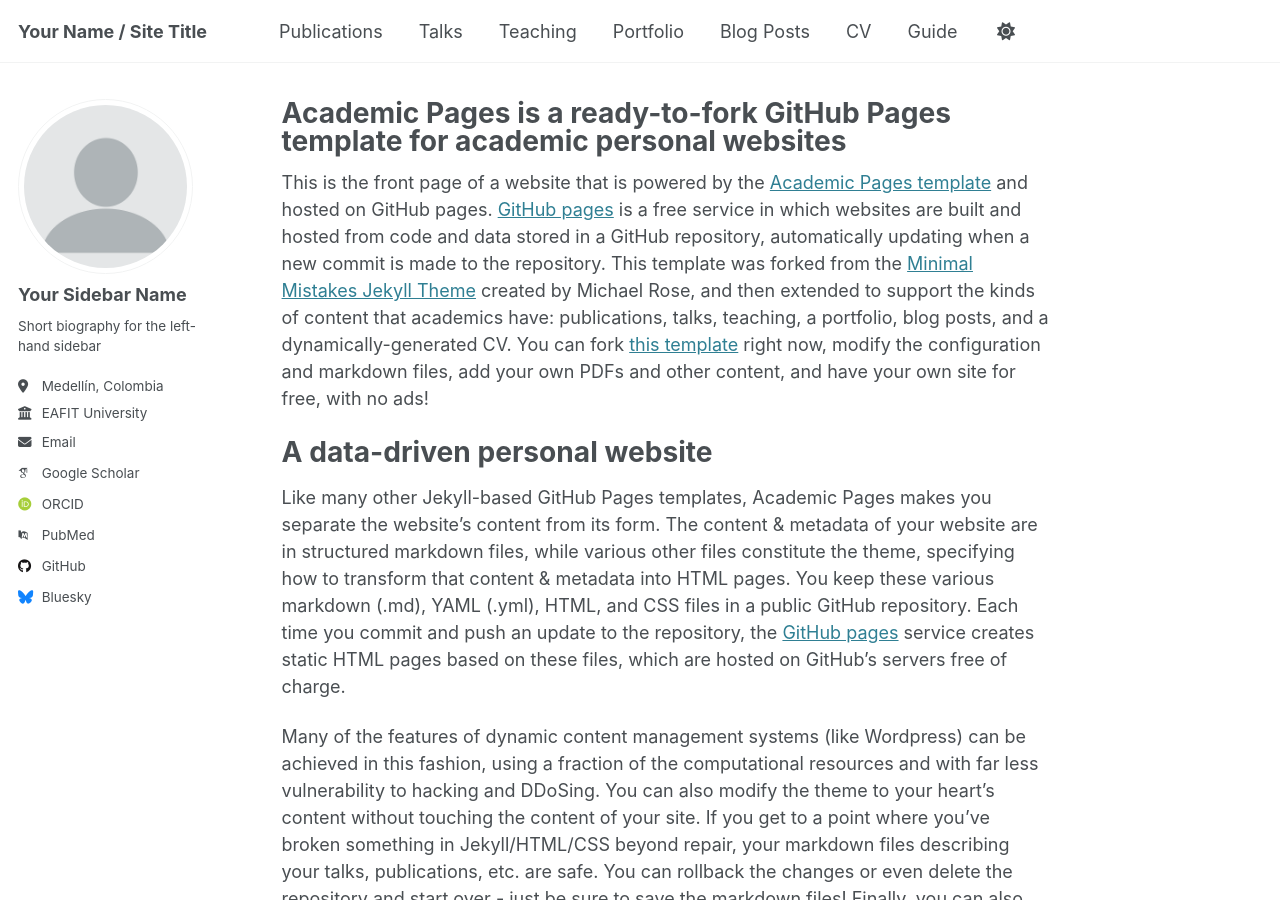
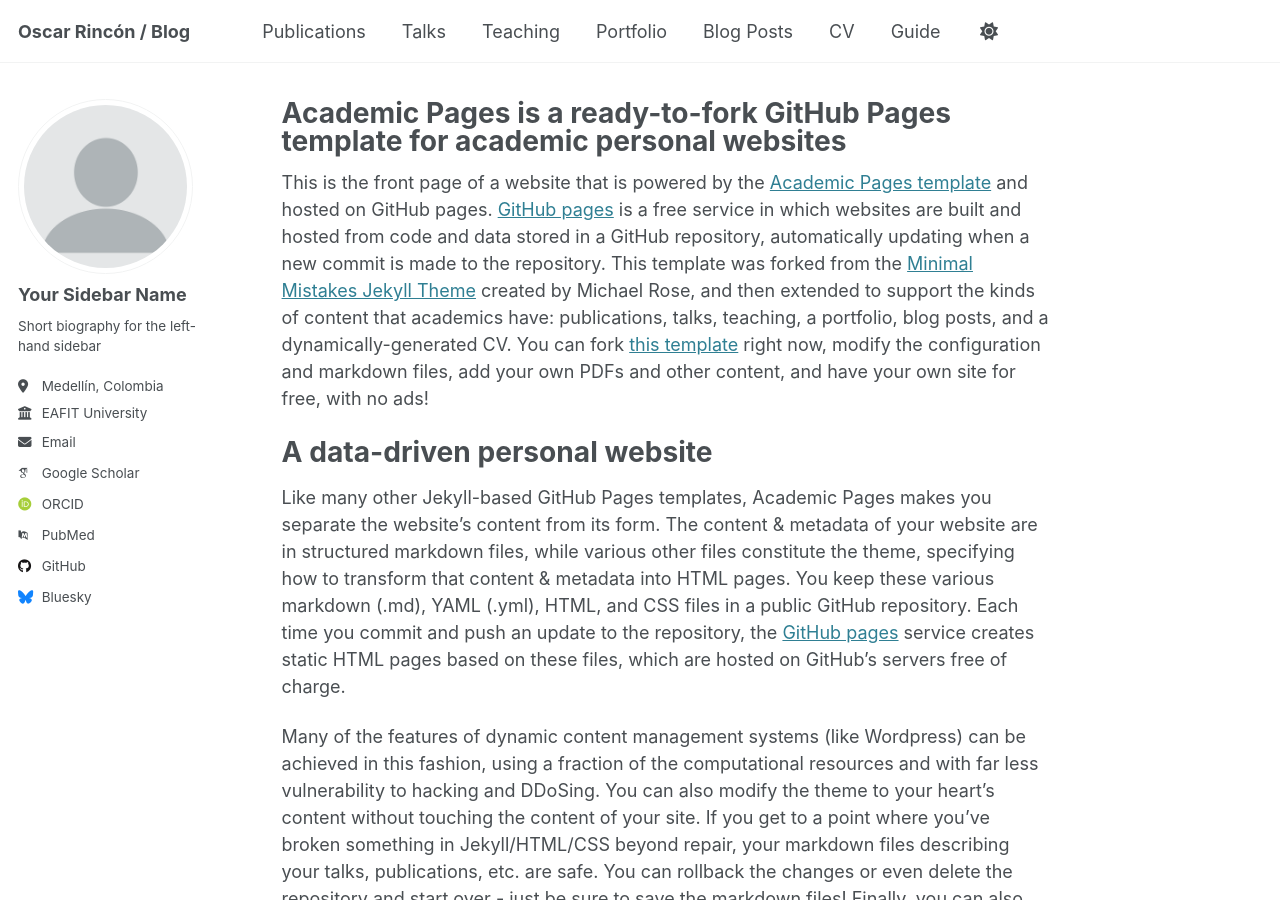
Before and after one commit to oscar-rincon/blog, a Jekyll site: the page built from _pages/about.md, in a window 1280 px wide and 900 px high. Built offline with Jekyll 4.4.1, drawn with Linux system fonts in a browser that asks for light colours; some web fonts are replaced.

Commit message:
Update site title and base URL in configuration

```diff
--- a/_config.yml
+++ b/_config.yml
@@ -9,12 +9,12 @@
 # Basic Site Settings
 locale                   : "en-US"
 site_theme               : "default"
-title                    : "Your Name / Site Title"
+title                    : "Oscar Rincón / Blog"
 title_separator          : "-"
 name                     : &name "Your Name"
 description              : &description "personal description"
 url                      : https://academicpages.github.io # the base hostname & protocol for your site e.g. "https://[your GitHub username].github.io"
-baseurl                  : "" # the subpath of your site, e.g. "/blog"
+baseurl                  : "/blog" # the subpath of your site, e.g. "/blog"
 repository               : "academicpages/academicpages.github.io"
 
 # Site Author - The following control what appear as part of the author content on the side bar.
```
